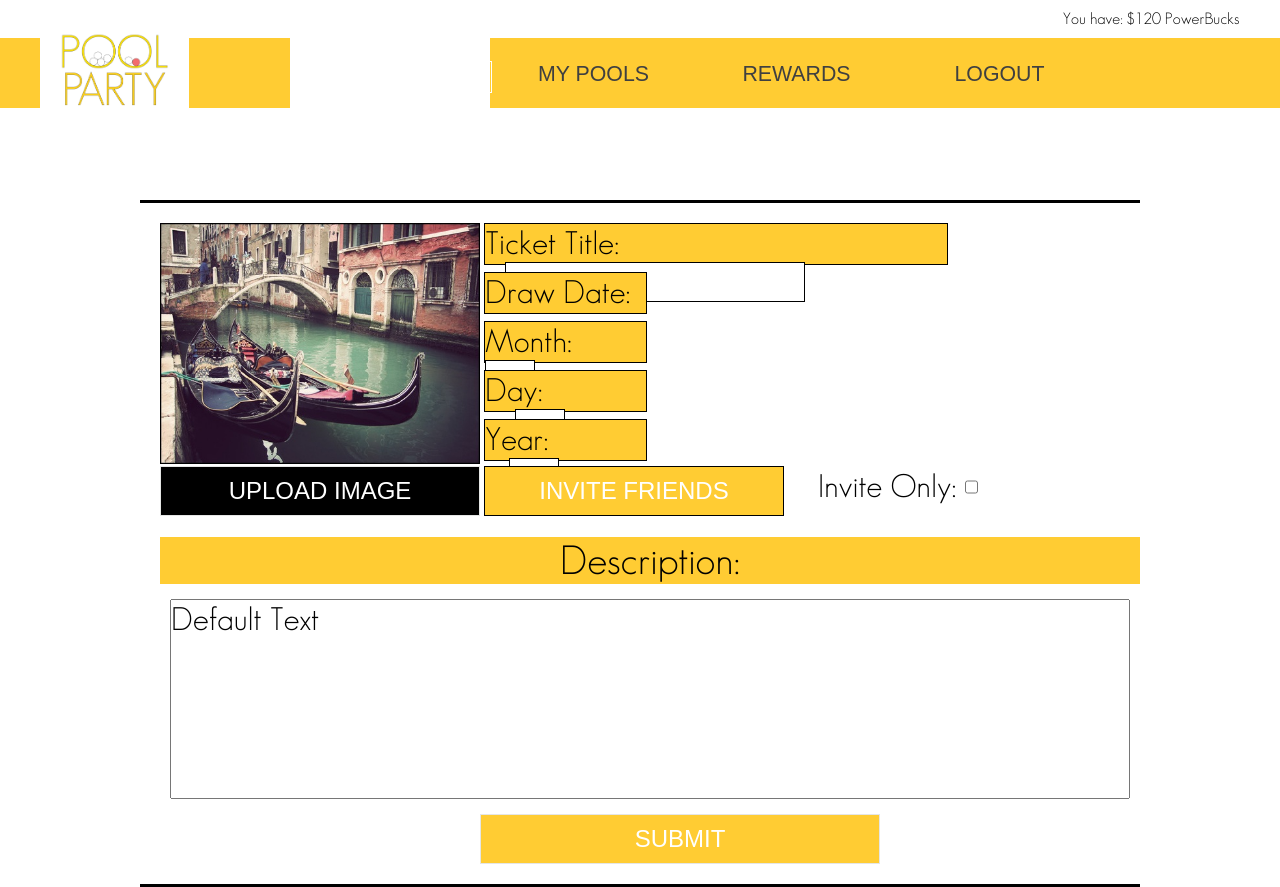
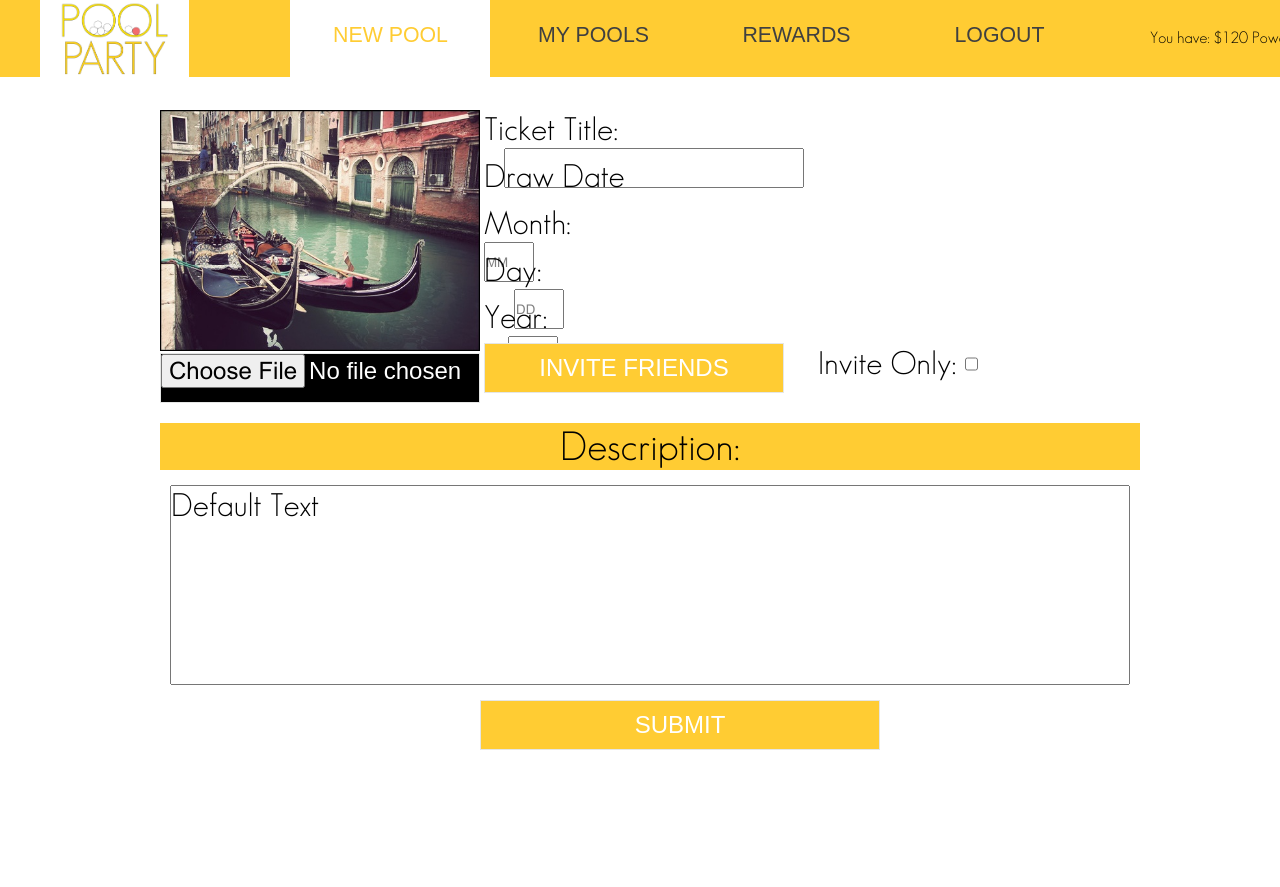
Before and after one commit to noahfradin/lotteria, a website: page templates/newPool.html in a window 1280 px wide. After the commit the page ends 800 px from the top, so only its background shows below. Drawn offline with Linux system fonts and the light colour scheme; a web font is replaced by a local one.

Commit message:
header fixed, bunch of css, you know, the usuallll

```diff
--- a/public/css/newPool.css
+++ b/public/css/newPool.css
@@ -35,25 +35,23 @@ body{
 }
 
 #powerbucks{
-    text-align: right;
     font: 12pt "GeosansLight", sans-serif;
-    background-color: white;
+    color: black;
     position: fixed;
-    padding-top: 10px;
-    padding-bottom: 10px;
-    top: 0px;
-    width: 100%;
-    z-index: 9998;
+    top: 29px;
+    left: 1150px;
+    z-index: 9999;
+    width: 400px;
 }
 
 #header_wrapper {
     position: fixed;
-    top: 38px;
+    top: 0px;
     width: 100%;
     background-color:#FFCC33;
-    height: 70px;
+    height: 77px;
     display: inline-block;
-    z-index: 9999;
+    z-index: 9997;
 }
 
 #logo {
@@ -68,7 +66,6 @@ body{
     background-color: white;
     padding: 2px 20px;
     right: 10px;
-    bottom:7px;
 }
 
 #logo a {
@@ -81,7 +78,7 @@ ul#top_nav {
     top: 0px;
     display:inline-block;
     position: absolute;
-    height: 70px;
+    height: 77px;
     border: 0;
     min-width: 1024px;
     margin-left: 40px;
@@ -91,7 +88,7 @@ ul#top_nav * {
     display: inline-block;
     text-align: center;
     width: 200px;
-    height: 69px;
+    height: 77px;
     margin-right: -1px;
 }
 ul#top_nav li p {
@@ -109,16 +106,14 @@ ul#top_nav li a {
 
 #nav_nticket p {
 
-    color: white !important;
-    border: solid;
-    border-width: 1px;
+    color: #FFCC33 !important;
 }
 
 
 
 #nav_nticket {
     padding-top:3px;
-    height: 68px !important;
+    height: 77px !important;
     background-color: white;
 }
 
@@ -127,7 +122,7 @@ ul#top_nav li a {
 }
 
 #nav_tickets {
-    height: 66px !important;
+    height: 74px !important;
     padding-top: 2px;
 }
 
@@ -137,7 +132,7 @@ ul#top_nav li a {
 
 #nav_rewards {
     padding-top: 2px;
-    height: 66px !important;
+    height: 74px !important;
 }
 
 #nav_rewards:hover {
@@ -145,7 +140,7 @@ ul#top_nav li a {
 }
 
 #nav_settings {
-    height: 66px !important;
+    height: 74px !important;
     padding-top: 2px;
 }
 
@@ -154,12 +149,10 @@ ul#top_nav li a {
 }
 
 #poolFields{
-    margin-top:200px;
+    margin-top:90px;
     width: 1000px;
     margin-left:auto;
     margin-right:auto;
-    border-top: solid 3px black;
-    border-bottom: solid 3px black;
 }
 
 .button {
@@ -172,8 +165,18 @@ ul#top_nav li a {
     font: 18pt "Futura", sans-serif;
     color: white;
     margin-top:12px;
+}
 
 
+#upload {
+    width: 300px;
+    height: 50px;
+
+}
+
+#upform {
+    width: 200px;
+    height: 50px;
 }
 
 .dateField{
@@ -188,8 +191,6 @@ ul#top_nav li a {
 
 .fieldDiv{
     width: 462px;
-    border: solid 1px black;
-    background-color: #FFCC33;
     height:40px;
     font: 24pt "GeosansLight", sans-serif;
 }
@@ -202,7 +203,6 @@ ul#top_nav li a {
 
 .fieldDiv input{
     height:40px;
-    border:solid 1px black;
 }
 
 #mainFields div{
@@ -237,8 +237,6 @@ ul#top_nav li a {
 .dateFieldDiv{
 
     width: 161px;
-    border: solid 1px black;
-    background-color: #FFCC33;
     height:40px;
     font: 24pt "GeosansLight", sans-serif;
     margin-top: 7px;
@@ -250,7 +248,6 @@ ul#top_nav li a {
 }
 .dateFieldDiv input{
     height:40px;
-    border:solid 1px black;
 
 }
 
@@ -315,7 +312,6 @@ textarea{
 .invite *{
     vertical-align:top;
     display:inline-block;
-    border-color:black;
 }
 
 
@@ -335,7 +331,6 @@ textarea{
 
 .fieldDiv2 input{
     height:40px;
-    border:solid 1px black;
 }
 
 .submit {
--- a/public/css/newsfeed.css
+++ b/public/css/newsfeed.css
@@ -39,25 +39,23 @@ body{
 }
 
 #powerbucks{
-    text-align: right;
     font: 12pt "GeosansLight", sans-serif;
-    background-color: white;
+    color: black;
     position: fixed;
-    padding-top: 10px;
-    padding-bottom: 10px;
-    top: 0px;
-    width: 100%;
-    z-index: 9998;
+    top: 29px;
+    left: 1150px;
+    z-index: 9999;
+    width: 400px;
 }
 
 #header_wrapper {
     position: fixed;
-    top: 38px;
+    top: 0px;
     width: 100%;
     background-color:#FFCC33;
-    height: 70px;
+    height: 77px;
     display: inline-block;
-    z-index: 9999;
+    z-index: 9997;
 }
 
 #logo {
@@ -72,8 +70,8 @@ body{
     background-color: white;
     padding: 2px 20px;
     right: 10px;
-    bottom:7px;
 }
+
 
 #logo a {
     color: transparent;
@@ -116,7 +114,7 @@ ul#top_nav li a {
 
 #nav_nticket {
     padding-top:1px;
-    height: 68px !important;
+    height: 75px !important;
 }
 
 #nav_nticket:hover {
@@ -133,7 +131,7 @@ ul#top_nav li a {
 
 #nav_rewards {
     padding-top: 2px;
-    height: 68px !important;
+    height: 75px !important;
 }
 
 #nav_rewards:hover {
@@ -142,7 +140,7 @@ ul#top_nav li a {
 
 #nav_settings {
     padding-top: 2px;
-    height: 68px !important;
+    height: 75px !important;
 }
 
 #nav_settings:hover {
--- a/public/css/picker.css
+++ b/public/css/picker.css
@@ -34,15 +34,29 @@ body{
 }
 
 #powerbucks{
-    text-align: right;
     font: 12pt "GeosansLight", sans-serif;
-    background-color: white;
+    color: black;
     position: fixed;
-    padding-top: 10px;
-    padding-bottom: 10px;
+    top: 29px;
+    left: 1150px;
+    z-index: 9999;
+    width: 400px;
+}
+
+#header_wrapper {
+    position: fixed;
     top: 0px;
     width: 100%;
-    z-index: 9998;
+    background-color:#FFCC33;
+    height: 77px;
+    display: inline-block;
+    z-index: 9997;
+}
+
+#logo {
+    margin-left: 50px;
+    width: 200px;
+    display:inline-block;
 }
 
 #logoimage {
@@ -51,16 +65,6 @@ body{
     background-color: white;
     padding: 2px 20px;
     right: 10px;
-    bottom:7px;
-}
-#header_wrapper {
-    position: fixed;
-    top: 38px;
-    width: 100%;
-    background-color:#FFCC33;
-    height: 70px;
-    display: inline-block;
-    z-index: 9999;
 }
 
 #logo {
@@ -89,7 +93,7 @@ ul#top_nav * {
     display: inline-block;
     text-align: center;
     width: 200px;
-    height: 69px;
+    height: 77px;
     margin-right: -1px;
 }
 
@@ -112,7 +116,7 @@ ul#top_nav li a {
 
 #nav_nticket {
     padding-top:1px;
-    height: 68px !important;
+    height: 74px !important;
 }
 
 #nav_nticket:hover {
@@ -121,7 +125,7 @@ ul#top_nav li a {
 
 #nav_tickets {
     padding-top: 2px;
-    height: 68px !important;
+    height: 74px !important;
 }
 
 #nav_tickets:hover {
@@ -130,7 +134,7 @@ ul#top_nav li a {
 
 #nav_rewards {
     padding-top: 2px;
-    height: 68px !important;
+    height: 74px !important;
 }
 
 #nav_rewards:hover {
@@ -139,7 +143,7 @@ ul#top_nav li a {
 
 #nav_settings {
     padding-top: 2px;
-    height: 68px !important;
+    height: 74px !important;
 }
 
 #nav_settings:hover {
--- a/public/css/rewards.css
+++ b/public/css/rewards.css
@@ -44,25 +44,23 @@ padding: 0;
 
 
 #powerbucks{
-    text-align: right;
     font: 12pt "GeosansLight", sans-serif;
-    background-color: white;
+    color: black;
     position: fixed;
-    padding-top: 10px;
-    padding-bottom: 10px;
-    top: 0px;
-    width: 100%;
-    z-index: 9998;
+    top: 29px;
+    left: 1150px;
+    z-index: 9999;
+    width: 400px;
 }
 
 #header_wrapper {
     position: fixed;
-    top: 38px;
+    top: 0px;
     width: 100%;
     background-color:#FFCC33;
-    height: 70px;
+    height: 77px;
     display: inline-block;
-    z-index: 9999;
+    z-index: 9997;
 }
 
 #logo {
@@ -77,7 +75,6 @@ padding: 0;
     background-color: white;
     padding: 2px 20px;
     right: 10px;
-    bottom:7px;
 }
 
 #logo a {
@@ -98,7 +95,7 @@ ul#top_nav * {
     display: inline-block;
     text-align: center;
     width: 200px;
-    height: 69px;
+    height: 77px;
     margin-right: -1px;
 }
 
@@ -122,7 +119,7 @@ ul#top_nav li a {
 
 #nav_nticket {
     padding-top:1px;
-    height: 68px !important;
+    height: 74px !important;
 }
 
 #nav_nticket:hover {
@@ -131,7 +128,7 @@ ul#top_nav li a {
 
 #nav_tickets {
     padding-top: 2px;
-    height: 68px !important;
+    height: 74px !important;
 }
 
 #nav_tickets:hover {
@@ -141,7 +138,7 @@ ul#top_nav li a {
 #nav_rewards {
     background-color: white;
     padding-top: 2px;
-    height: 68px !important;
+    height: 75px !important;
 }
 
 #nav_rewards:hover {
@@ -149,7 +146,7 @@ ul#top_nav li a {
 
 #nav_settings {
     padding-top: 2px;
-    height: 68px !important;
+    height: 74px !important;
 }
 
 #nav_settings:hover {
--- a/public/css/ticket.css
+++ b/public/css/ticket.css
@@ -39,25 +39,23 @@ body{
 }
 
 #powerbucks{
-    text-align: right;
     font: 12pt "GeosansLight", sans-serif;
-    background-color: white;
+    color: black;
     position: fixed;
-    padding-top: 10px;
-    padding-bottom: 10px;
-    top: 0px;
-    width: 100%;
-    z-index: 9998;
+    top: 29px;
+    left: 1150px;
+    z-index: 9999;
+    width: 400px;
 }
 
 #header_wrapper {
     position: fixed;
-    top: 38px;
+    top: 0px;
     width: 100%;
     background-color:#FFCC33;
-    height: 70px;
+    height: 77px;
     display: inline-block;
-    z-index: 9999;
+    z-index: 9997;
 }
 
 #logo {
@@ -72,8 +70,8 @@ body{
     background-color: white;
     padding: 2px 20px;
     right: 10px;
-    bottom:7px;
 }
+
 
 #logo a {
     color: transparent;
@@ -93,7 +91,7 @@ ul#top_nav * {
     display: inline-block;
     text-align: center;
     width: 200px;
-    height: 69px;
+    height: 75px;
     margin-right: -1px;
 }
 
@@ -117,7 +115,7 @@ ul#top_nav li a {
 
 #nav_nticket {
     padding-top:1px;
-    height: 68px !important;
+    height: 74px !important;
 }
 
 #nav_nticket:hover {
@@ -127,6 +125,7 @@ ul#top_nav li a {
 #nav_tickets {
     background-color: white;
     padding-top: 2px;
+    height: 75px !important;
 }
 
 #nav_tickets:hover {
@@ -134,7 +133,7 @@ ul#top_nav li a {
 
 #nav_rewards {
     padding-top: 2px;
-    height: 68px !important;
+    height: 74px !important;
 }
 
 #nav_rewards:hover {
@@ -143,7 +142,7 @@ ul#top_nav li a {
 
 #nav_settings {
     padding-top: 2px;
-    height: 68px !important;
+    height: 74px !important;
 }
 
 #nav_settings:hover {
--- a/public/css/ticketProfile.css
+++ b/public/css/ticketProfile.css
@@ -39,25 +39,23 @@ body{
 }
 
 #powerbucks{
-    text-align: right;
     font: 12pt "GeosansLight", sans-serif;
-    background-color: white;
+    color: black;
     position: fixed;
-    padding-top: 10px;
-    padding-bottom: 10px;
-    top: 0px;
-    width: 100%;
-    z-index: 9998;
+    top: 29px;
+    left: 1150px;
+    z-index: 9999;
+    width: 400px;
 }
 
 #header_wrapper {
     position: fixed;
-    top: 38px;
+    top: 0px;
     width: 100%;
     background-color:#FFCC33;
-    height: 70px;
+    height: 77px;
     display: inline-block;
-    z-index: 9999;
+    z-index: 9997;
 }
 
 #logo {
@@ -72,8 +70,8 @@ body{
     background-color: white;
     padding: 2px 20px;
     right: 10px;
-    bottom:7px;
 }
+
 
 #logo a {
     color: transparent;
@@ -93,7 +91,7 @@ ul#top_nav * {
     display: inline-block;
     text-align: center;
     width: 200px;
-    height: 69px;
+    height: 75px;
     margin-right: -1px;
 }
 
@@ -117,7 +115,7 @@ ul#top_nav li a {
 
 #nav_nticket {
     padding-top:1px;
-    height: 68px !important;
+    height: 75px !important;
 }
 
 #nav_nticket:hover {
@@ -134,7 +132,7 @@ ul#top_nav li a {
 
 #nav_rewards {
     padding-top: 2px;
-    height: 68px !important;
+    height: 75px !important;
 }
 
 #nav_rewards:hover {
@@ -143,7 +141,7 @@ ul#top_nav li a {
 
 #nav_settings {
     padding-top: 2px;
-    height: 68px !important;
+    height: 75px !important;
 }
 
 #nav_settings:hover {
@@ -196,6 +194,7 @@ ul#top_nav li a {
 
 #profilePicture{
     height: 135px;
+    width: 135px;
     border: solid 1px black;
 }
 
--- a/templates/newPool.html
+++ b/templates/newPool.html
@@ -4,7 +4,6 @@
         <link rel="stylesheet" href="../public/css/newPool.css" type="text/css" />
     </head>
     <body>
-         <div id="powerbucks">You have: $120 PowerBucks&nbsp;&nbsp;&nbsp;&nbsp;&nbsp;&nbsp;&nbsp;&nbsp;&nbsp;&nbsp;</div>
     <header>
 		<div id="header_wrapper">
 			<h1 id="logo"><img src ="../public/images/Logo-Large.png" alt = "Pool Party Logo" id="logoimage"><a href="#">Lotteria</a></h1>
@@ -14,6 +13,7 @@
 				<li id="nav_rewards"><a href="/rewards"></a><p>REWARDS</p></li>
 				<li id="nav_settings"><a href="/logout"></a><p>LOGOUT</p></li>
 			</ul>
+            <div id="powerbucks">You have: $120 PowerBucks&nbsp;&nbsp;&nbsp;&nbsp;&nbsp;&nbsp;&nbsp;&nbsp;&nbsp;&nbsp;</div>
 		</div>
 	</header>
         <form method="POST" action="create" id="sendForm">
@@ -23,12 +23,10 @@
 
                 <div id ="imageDiv">
                      <img src ="../public/images/eventPhoto.jpg" id="eventImage">
-                    <button class ="button">UPLOAD IMAGE</button>
-<!--
-                     <form enctype="multipart/form-data" action="/upload/image" method="post">
-                     <input type="file" class = "button" id = "upload">UPLOAD PHOTO</button>
+                     <form enctype="multipart/form-data" action="/upload/image" method="post" id="upform">
+                     <input type="file" class = "button" id = "upload"></input>
                      </form>
--->
+
                 </div>
                 <div id = "textDivs">
                        <div class = "fieldDiv">
@@ -39,7 +37,7 @@
 
                             </div>
                     <div class = "dateFieldDiv">
-                           <p>Draw Date:</p>
+                           <p>Draw Date</p>
                     </div>
         <div class = "dateFieldDiv">
             <p>Month:&nbsp;&nbsp;</p>
```
Also changed, not shown: 2 other files.
